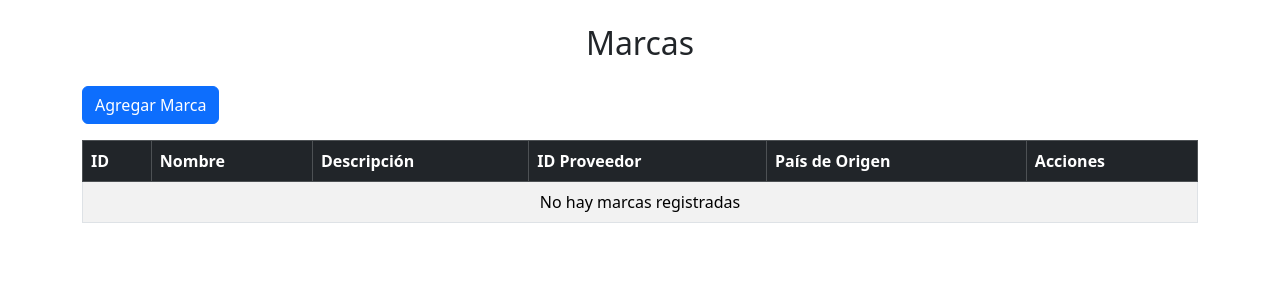
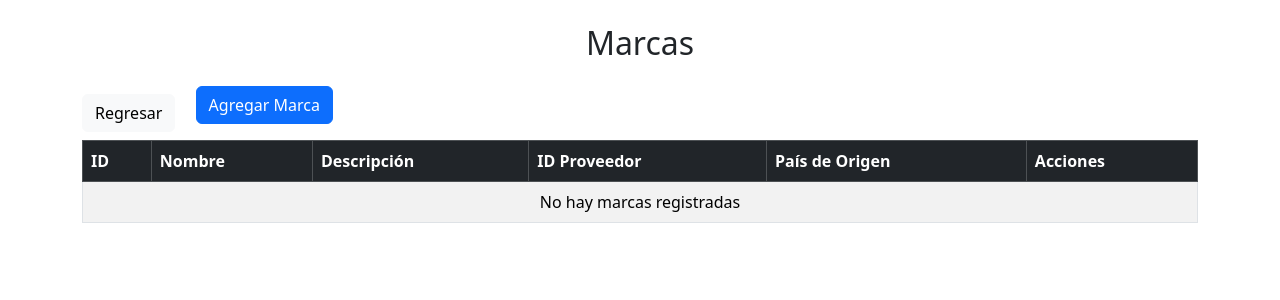
Before and after one commit to Asebs047/NoSignal, a Java web app: page /Marcaslistar.jsp in a window 1280 px wide. Shown: the top 300 px of the page. Run offline with Tomcat 11, a stand-in JSP engine, Linux system fonts and the light colour scheme.

Commit message:
se pusiceorn botoenes de regresar

```diff
--- a/src/main/webapp/Categorialistar.jsp
+++ b/src/main/webapp/Categorialistar.jsp
@@ -17,6 +17,7 @@
     <body>
         <div class="container mt-4">
             <h2 class="text-center mb-4">Categorías</h2>
+            <a  class="btn btn-light me-3" href="administracion.jsp">Regresar</a>
 
             <% if (request.getSession().getAttribute("mensaje") != null) {%>
             <div class="alert alert-success">
--- a/src/main/webapp/Marcaslistar.jsp
+++ b/src/main/webapp/Marcaslistar.jsp
@@ -11,6 +11,7 @@
     <body>
         <div class="container mt-4">
             <h2 class="text-center mb-4">Marcas</h2>
+            <a  class="btn btn-light me-3" href="administracion.jsp">Regresar</a>
 
             <% if (request.getSession().getAttribute("mensaje") != null) {%>
             <div class="alert alert-success">
--- a/src/main/webapp/Productoslistar.jsp
+++ b/src/main/webapp/Productoslistar.jsp
@@ -240,6 +240,7 @@
                 <div class="d-flex justify-content-between align-items-center">
                     <h2><i class="bi bi-speedometer2"></i> Panel de Productos</h2>
                     <div class="user-info">
+                        <a  class="btn btn-light me-3" href="administracion.jsp">Regresar</a>
                         <img src="https://ui-avatars.com/api/?name=<%= usuario.getNombre()%>&background=random" alt="Usuario">
                         <div>
                             <div class="fw-bold"><%= usuario.getNombre()%></div>
--- a/src/main/webapp/listaUsuarios.jsp
+++ b/src/main/webapp/listaUsuarios.jsp
@@ -149,6 +149,7 @@
                     <h1 class="page-title mb-0">Administración de Usuarios</h1>
                     <div>
                         <span class="badge bg-light text-dark">
+                            <a  class="btn btn-light me-3" href="administracion.jsp">Regresar</a>
                             <i class="fas fa-users me-1"></i> Total: ${listaUsuarios.size()} usuarios
                         </span>
                     </div>
--- a/src/main/webapp/listarProveedor.jsp
+++ b/src/main/webapp/listarProveedor.jsp
@@ -165,6 +165,7 @@
                     <h1 class="page-title mb-0">Administración de Proveedores</h1>
                     <div>
                         <span class="badge bg-light text-dark">
+                            <a  class="btn btn-light me-3" href="administracion.jsp">Regresar</a>
                             <i class="fas fa-truck me-1"></i> Total: ${listaProveedores.size()} proveedores
                         </span>
                     </div>
```
